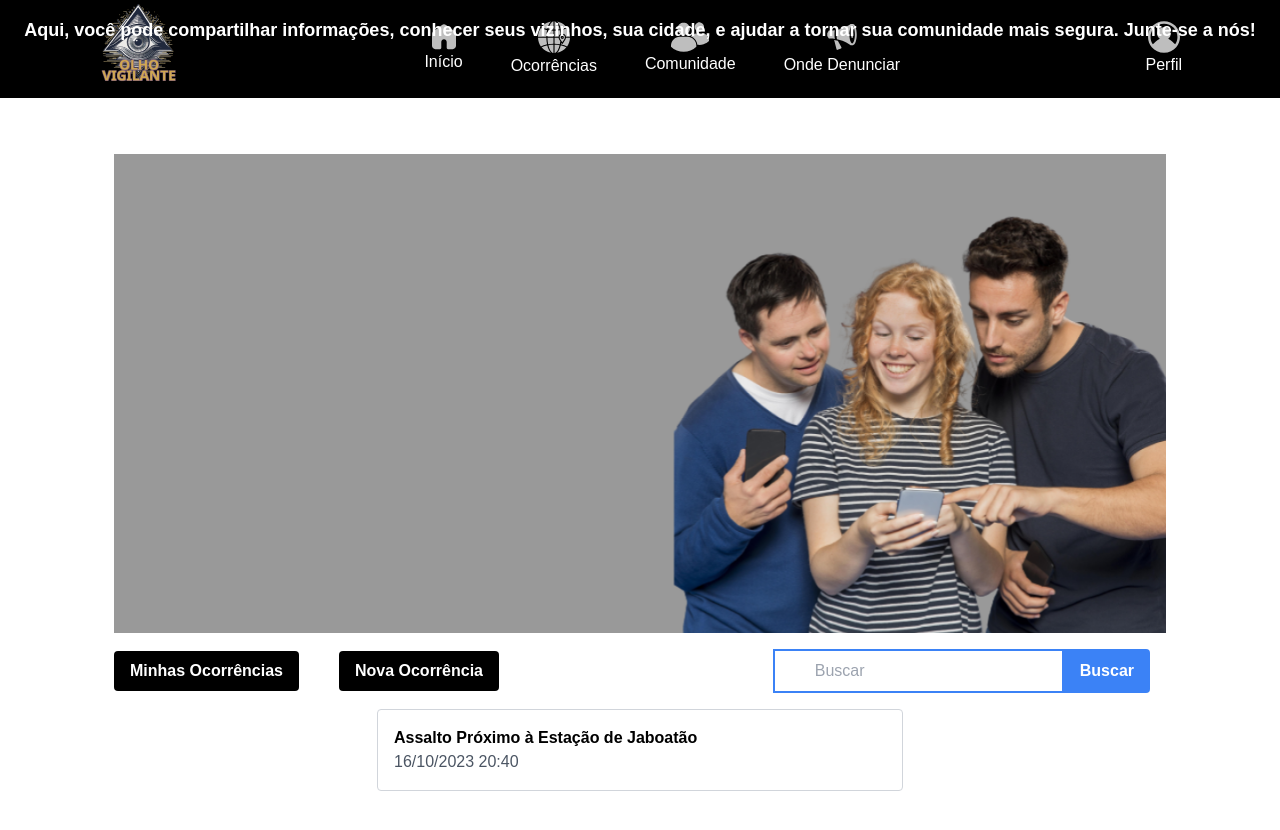
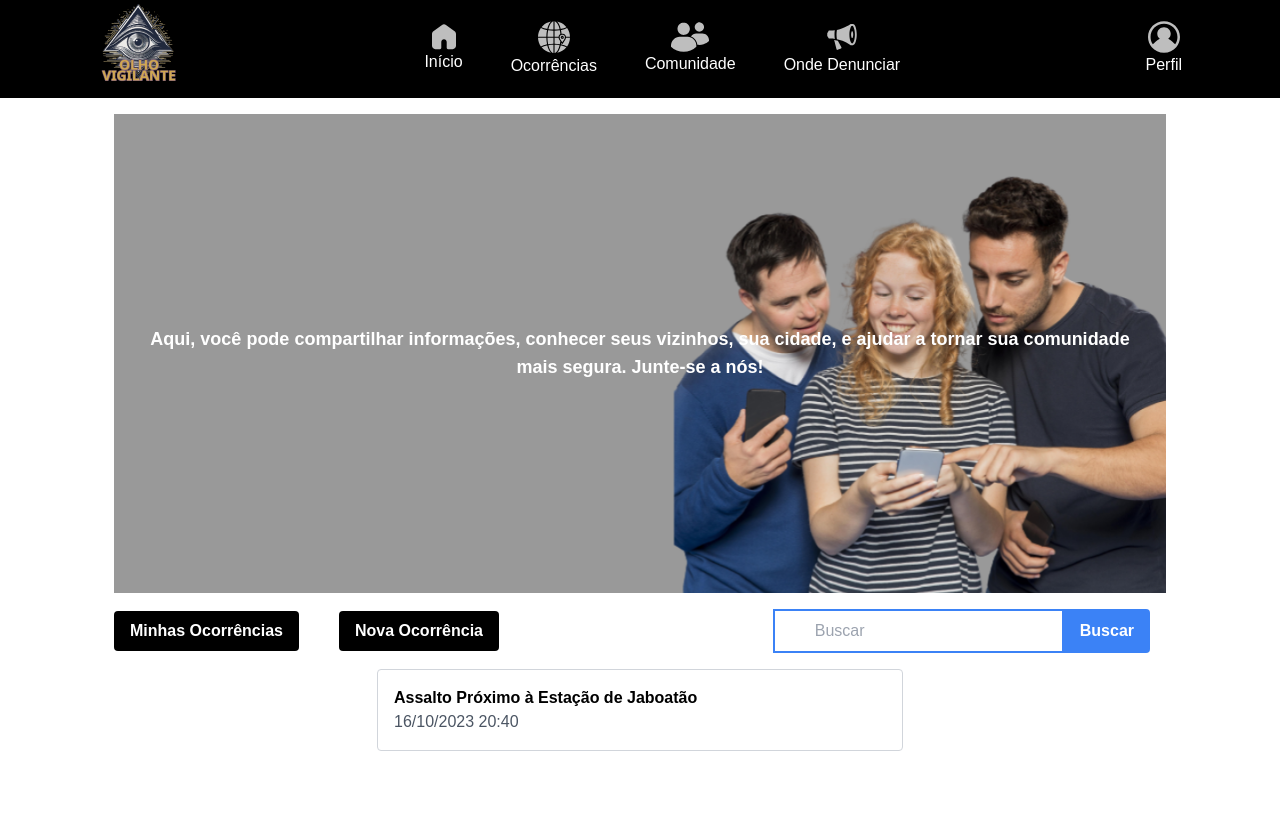
Before and after one commit to lanaclaudias/olhovigilante-pp2-web, a React (Vite) app: page / in a window 1280 px wide. Shown: the top 830 px of the page. Built offline with nearby package versions, Linux system fonts and the light colour scheme.

Commit message:
atualizações na home

```diff
--- a/src/components/Home.jsx
+++ b/src/components/Home.jsx
@@ -1,3 +1,4 @@
+import React from 'react';
 import Header from "./Header/Header";
 import Banner from "../assets/banner.png";
 
@@ -7,15 +8,12 @@ const Home = () => {
       <Header />
       <div className="flex flex-col min-h-screen">
         {/* Barra de Navegação */}
-
         <div className="container p-4">
           {/* Banner */}
-          <div className="flex justify-between gap-10 items-start pt-10">
-            <div>
-              <img src={Banner} alt="Banner" />{" "}
-            </div>
+          <div className="relative">
+            <img src={Banner} alt="Banner" className="w-full" />
 
-            <div className="absolute top-0 left-0 right-0 bottom-0 flex justify-center items-start p-4">
+            <div className="absolute top-0 left-0 right-0 bottom-0 flex flex-col justify-center items-center p-4 text-center">
               <p className="text-white text-lg font-bold">
                 Aqui, você pode compartilhar informações, conhecer seus
                 vizinhos, sua cidade, e ajudar a tornar sua comunidade mais
```
